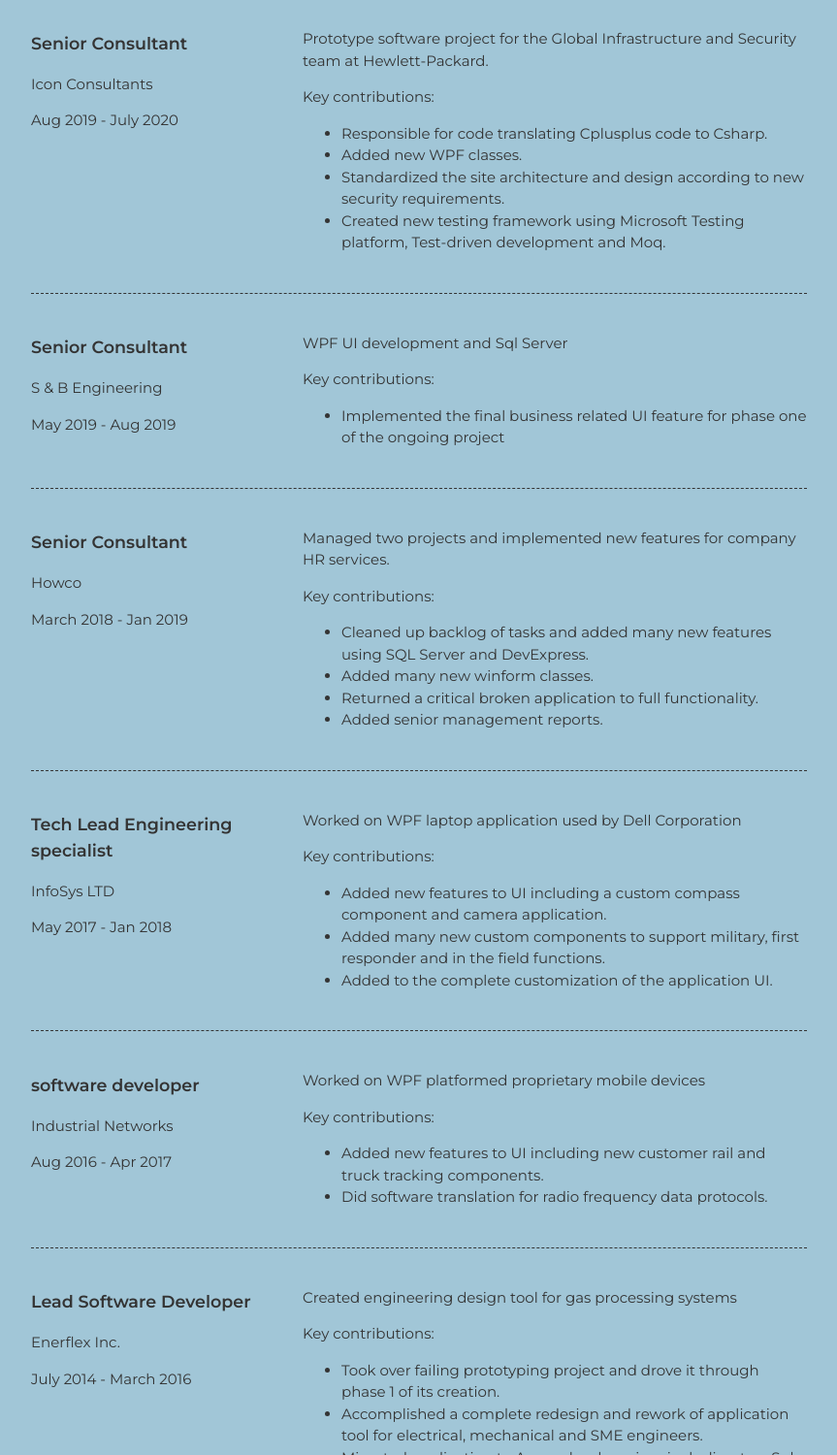
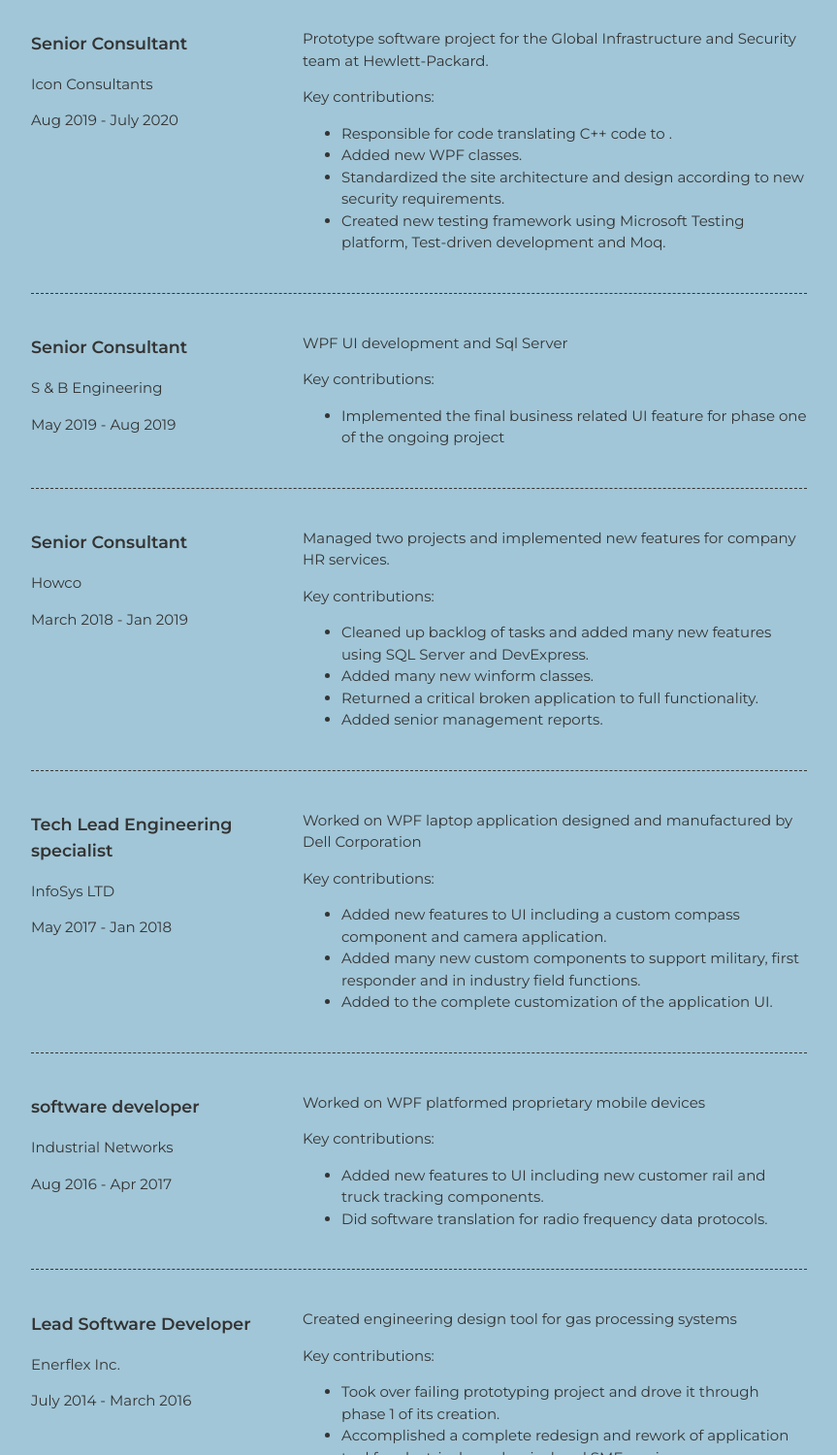
Before and after one commit to charlesrobledo/Resume, a plain HTML site: page index.html in a window 1280 px wide. Shown: the part 1300-2800 px from the top of the page at 97% size, without its empty margins (208-1071 px from the left). Drawn offline with Linux system fonts and the light colour scheme.

Commit message:
Fixed more typos

```diff
--- a/index.html
+++ b/index.html
@@ -48,7 +48,7 @@
               <p>June 2021 - Nov 2021</p>
             </div>
             <div class="job-summary">
-              <p>Handled UI new feature development using Csharp net framework four points five and six</p>
+              <p>Handled UI new feature development using C# net framework four point five and six</p>
               <p>Key contributions:</p>
               <ul>
                 <li>Hewlett-Packard project was stuck and not making any progress, my help moved it to completion.</li>
@@ -87,7 +87,7 @@
               <p>Prototype software project for the Global Infrastructure and Security team at Hewlett-Packard.</p>
               <p>Key contributions:</p>
               <ul>
-                <li>Responsible for code translating Cplusplus code to Csharp.</li>
+                <li>Responsible for code translating C++ code to <C id=""></C>.</li>
                 <li>Added new WPF classes.</li>
                 <li>Standardized the site architecture and design according to new security requirements.</li>
                 <li>Created new testing framework using Microsoft Testing platform, Test-driven development and Moq.</li>
@@ -137,11 +137,11 @@
                 <p>May 2017 - Jan 2018</p>
               </div>
               <div class="job-details">
-                <p>Worked on WPF laptop application used by Dell Corporation</p>
+                <p>Worked on WPF laptop application designed and manufactured by Dell Corporation</p>
                 <p>Key contributions:</p>
                 <ul>
                   <li>Added new features to UI including a custom compass component and camera application.</li>
-                  <li>Added many new custom components to support military, first responder and in the field functions.</li>
+                  <li>Added many new custom components to support military, first responder and in industry field functions.</li>
                   <li>Added to the complete customization of the application UI.</li>
                 </ul>
               </div>
@@ -279,7 +279,7 @@
           <h2>Look forward to hearing from you!</h2>
 
           <!-- Social media and contact links. Add or remove any networks.  New change -->
-          <ul class="contact-list">8wasq
+          <ul class="contact-list">
             <li><a href="tel:281-635-0690">Phone number: 281-635-0690</a></li>
             <li><a href="mailto:charlesrobledo@comcast.net">charlesrobledo@comcast.net</a></li>
             <li><a href="#" target="_blank">LinkedIn</a></li>
```
Also changed, not shown: 1 other file.
